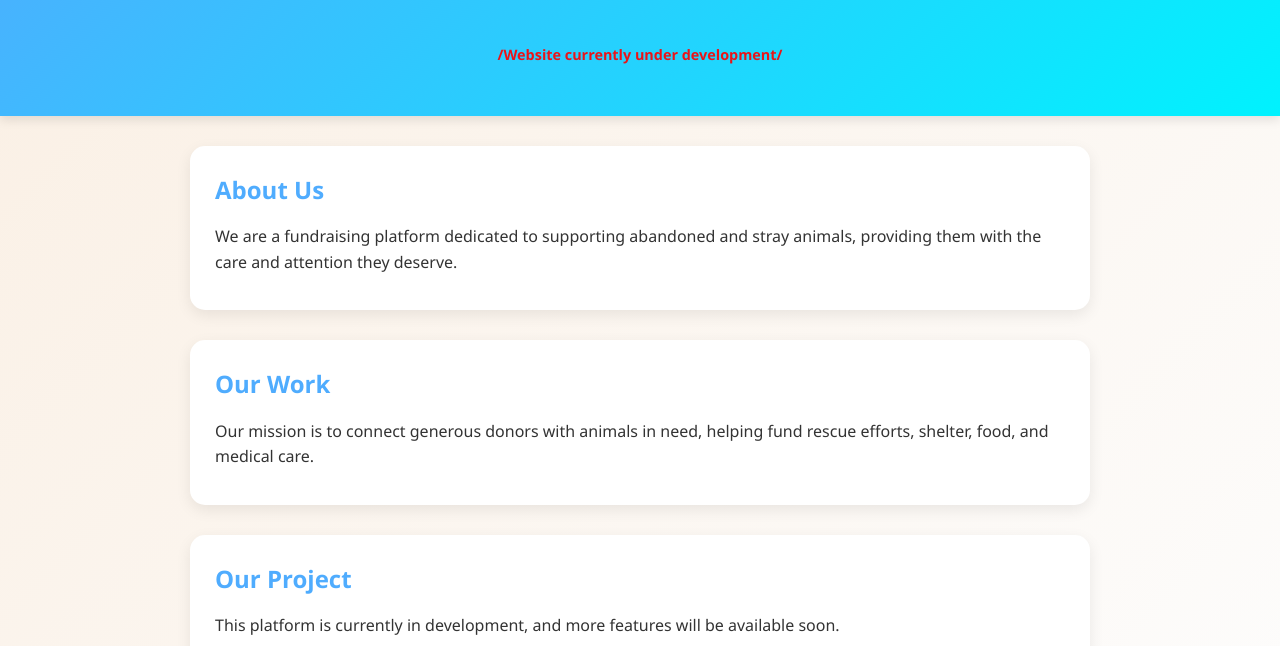
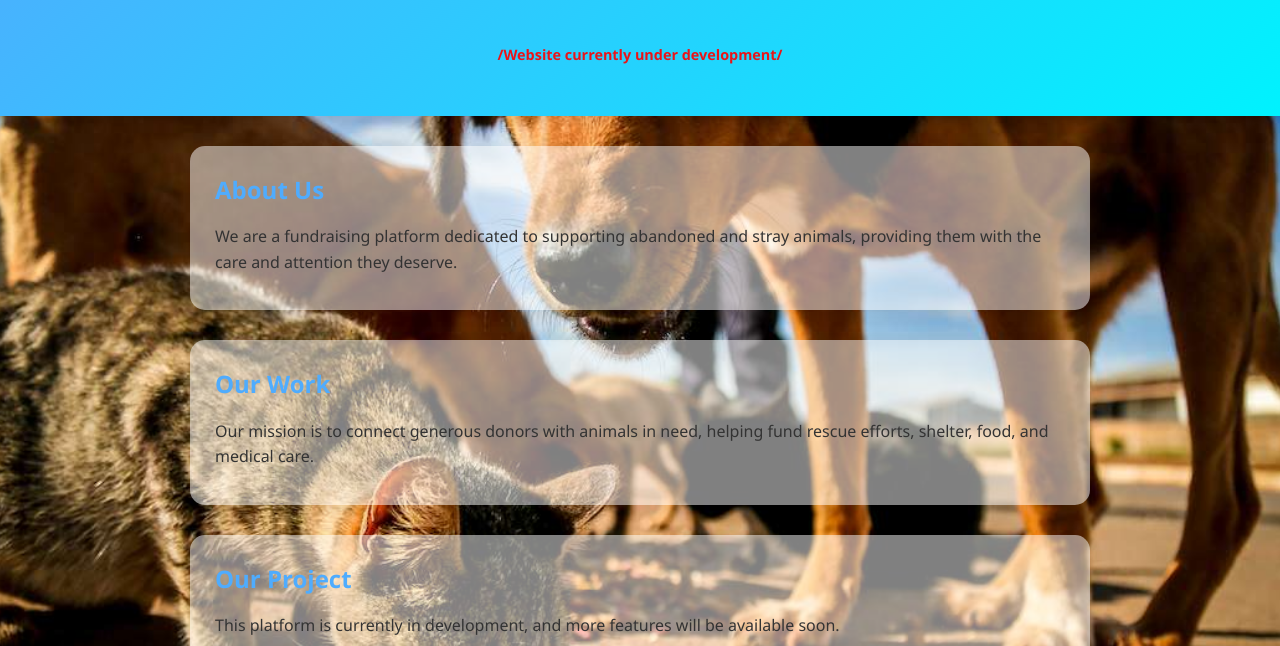
Before and after one commit to Jeffin2/Site-Arrecadacao-para-Animais-em-Situacao-de-Rua, a plain HTML site: page index.html in a window 1280 px wide. Shown: the part 145-791 px from the top of the page. Drawn offline with Linux system fonts and the light colour scheme.

Commit message:
adicionando imagem de fundo

```diff
--- a/styles.css
+++ b/styles.css
@@ -7,8 +7,12 @@
 
 /* Fonte e fundo */
 body {
+    background-image: url("images/galeria-3-abandono-3.jpg");
+    background-size: cover;      /* cobre a tela inteira */
+    background-position: center; /* centraliza */
+    background-repeat: no-repeat;/* não repete */
+    min-height: 100vh;
     font-family: 'Segoe UI', Tahoma, Geneva, Verdana, sans-serif;
-    background: linear-gradient(135deg, #faefe3, #fdfdfd);
     color: #333;
     line-height: 1.6;
 }
@@ -42,16 +46,18 @@ section {
     max-width: 900px;
     margin: 30px auto;
     padding: 25px;
-    background: white;
+    background: rgba(255, 255, 255, 0.5);
     border-radius: 15px;
     box-shadow: 0 5px 15px rgba(0,0,0,0.08);
     transition: transform 0.2s ease, box-shadow 0.2s ease;
+
 }
 
 /* Efeito hover */
 section:hover {
     transform: translateY(-5px);
     box-shadow: 0 10px 25px rgba(0,0,0,0.12);
+    background: rgba(255, 255, 255, 1);
 }
 
 h2 {
```
Also changed, not shown: images/galeria-3-abandono-3.jpg (added).
